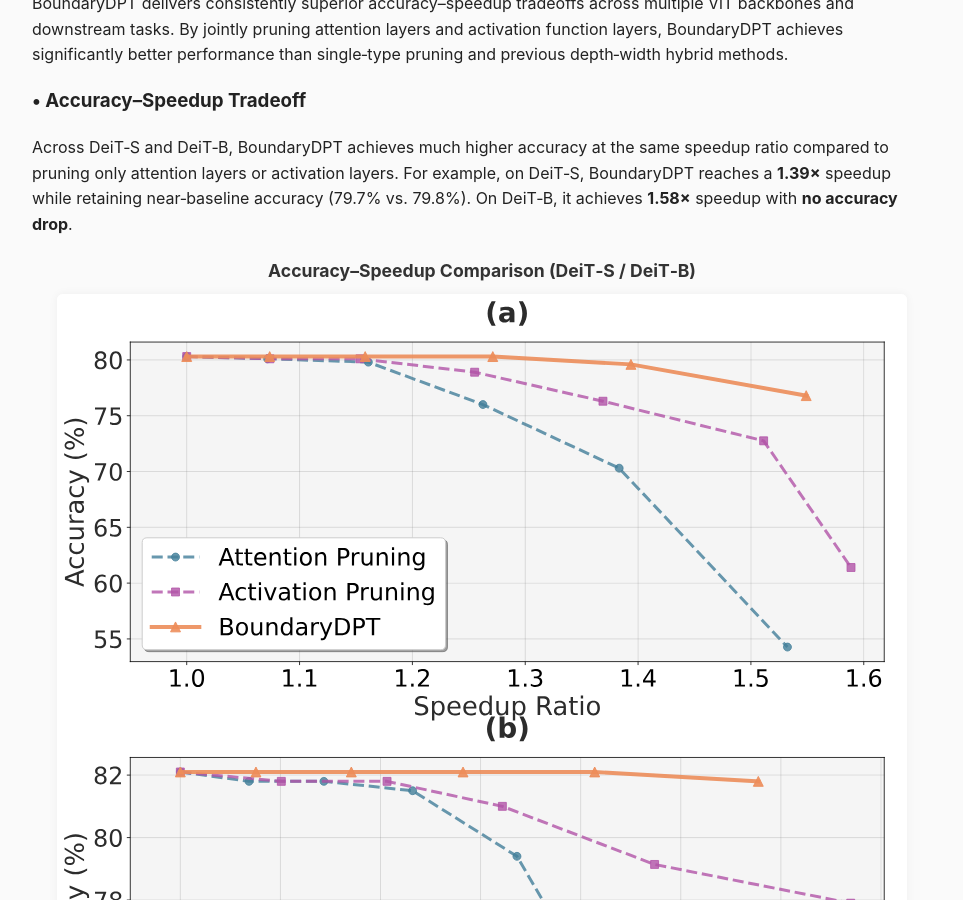
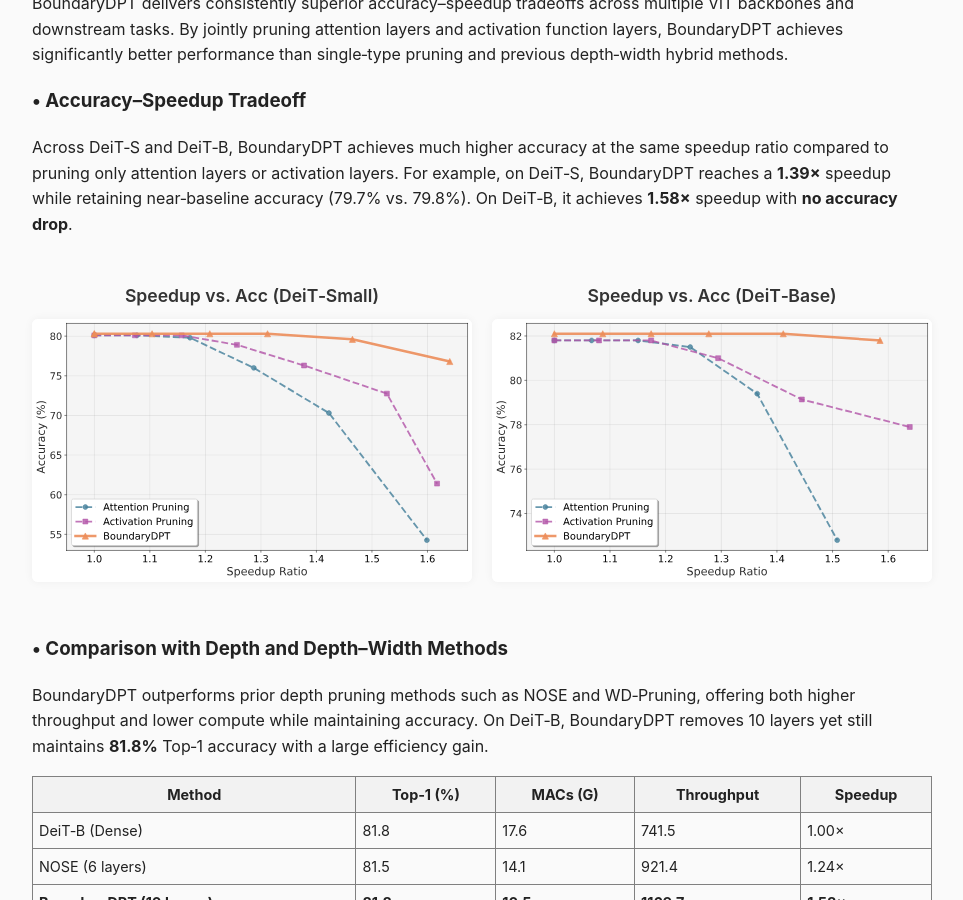
Before and after one commit to Anonymous-conference-submit2026/Anonymous-conference-submit2026.github.io, a Jekyll site: the page index.html, which Jekyll copies as it is, in a window 1280 px wide and 900 px high, scrolled down 8138 px. Shown: the whole window, without its empty margins (158-1121 px from the left). Built offline with Jekyll 4.4.1, drawn with Linux system fonts in a browser that asks for light colours.

Commit message:
update exp

```diff
--- a/index.html
+++ b/index.html
@@ -304,9 +304,24 @@
     On DeiT‑B, it achieves <strong>1.58×</strong> speedup with <strong>no accuracy drop</strong>.
 </p>
 
-<div class="img-block">
-    <div class="img-title"><strong>Accuracy–Speedup Comparison (DeiT‑S / DeiT‑B)</strong></div>
-    <img src="fig/speedup_accuracy_comparison_combined.svg" alt="Speedup Accuracy Tradeoff" />
+<div class="img-row" style="display: flex; gap: 20px; justify-content: center; margin: 25px 0;">
+
+    <!-- Left: DeiT-Small -->
+    <div class="img-block" style="flex: 1;">
+        <div class="img-title" style="text-align: center; font-weight: 600; margin-bottom: 8px;">
+            Speedup vs. Acc (DeiT‑Small)
+        </div>
+        <img src="fig/speedup_acc_curve_small.svg" alt="Speedup Accuracy Curve Small" />
+    </div>
+
+    <!-- Right: DeiT-Base -->
+    <div class="img-block" style="flex: 1;">
+        <div class="img-title" style="text-align: center; font-weight: 600; margin-bottom: 8px;">
+            Speedup vs. Acc (DeiT‑Base)
+        </div>
+        <img src="fig/speedup_acc_curve_base.svg" alt="Speedup Accuracy Curve Base" />
+    </div>
+
 </div>
 
 <h3>• Comparison with Depth and Depth–Width Methods</h3>
```
